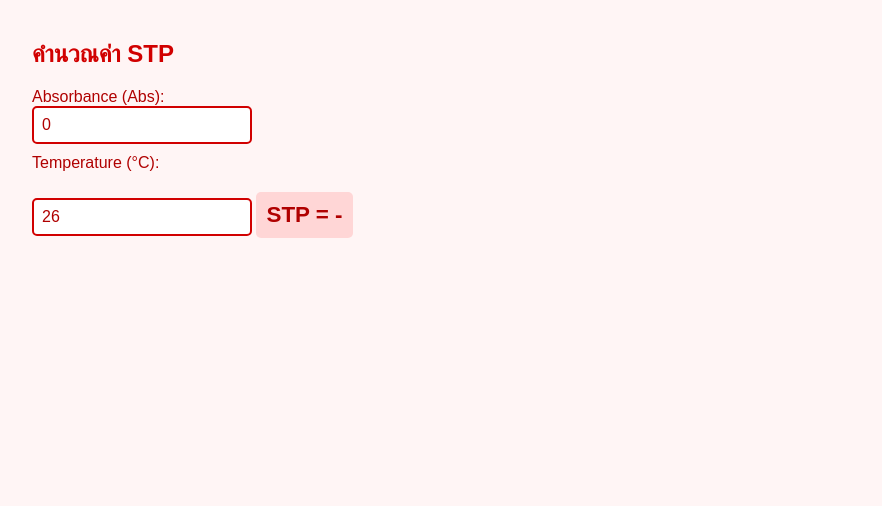
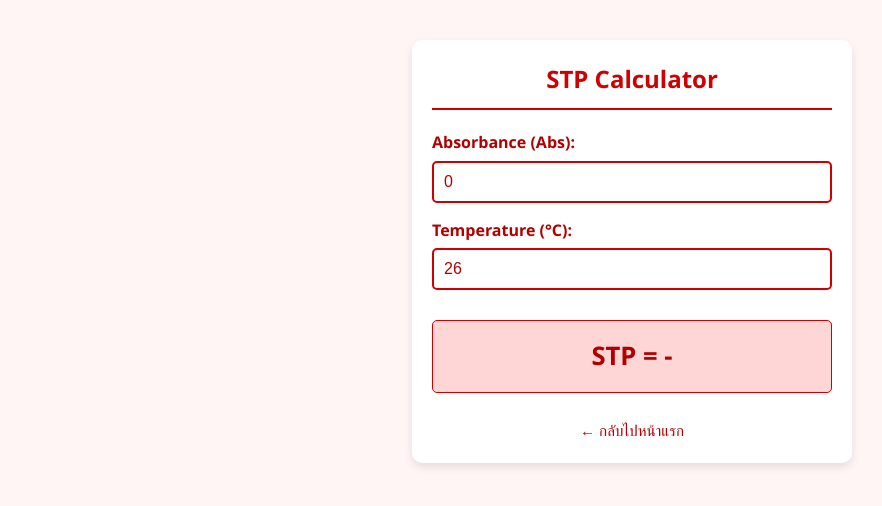
Before and after one commit to Naninok/STP, a plain HTML site: page index.html in a window 1280 px wide. Shown: the whole page, without its empty margins (8-890 px from the left). Drawn offline with Linux system fonts and the light colour scheme.

Commit message:
Update index.html

```diff
--- a/index.html
+++ b/index.html
@@ -2,73 +2,111 @@
 <html lang="th">
 <head>
 <meta charset="UTF-8">
+<meta name="viewport" content="width=device-width, initial-scale=1.0">
 <title>STP Calculator</title>
 <style>
   body {
-    font-family: Arial, sans-serif;
+    font-family: 'Segoe UI', Arial, sans-serif;
     margin: 40px;
     background-color: #fff5f5;
     color: #b00000;
+    line-height: 1.6;
+  }
+  .container {
+    max-width: 400px;
+    margin: 0 auto;
+    padding: 20px;
+    background-color: #ffffff;
+    border-radius: 10px;
+    box-shadow: 0 4px 8px rgba(0,0,0,0.1);
   }
   h2 {
     color: #d10000;
+    text-align: center;
+    border-bottom: 2px solid #d10000;
+    padding-bottom: 10px;
+    margin-top: 0;
   }
   label {
     display: block;
-    margin-top: 10px;
+    margin-top: 15px;
+    font-weight: bold;
   }
   input {
-    padding: 8px;
-    width: 200px;
+    padding: 10px;
+    width: 100%;
+    box-sizing: border-box;
     border: 2px solid #d10000;
     border-radius: 5px;
     font-size: 1em;
     color: #b00000;
+    margin-top: 5px;
+  }
+  input:focus {
+    outline: none;
+    border-color: #ff0000;
   }
   .result {
-    margin-top: 20px;
-    font-size: 1.4em;
+    margin-top: 30px;
+    font-size: 1.6em;
     font-weight: bold;
     background-color: #ffd6d6;
-    padding: 10px;
+    padding: 15px;
     border-radius: 5px;
-    display: inline-block;
+    text-align: center;
+    border: 1px solid #d10000;
+  }
+  .back-link {
+    display: block;
+    margin-top: 25px;
+    font-size: 0.95em;
+    color: #b00000;
+    text-decoration: none;
+    text-align: center;
+  }
+  .back-link:hover {
+    text-decoration: underline;
   }
 </style>
 </head>
 <body>
 
-<h2>คำนวณค่า STP</h2>
+<div class="container">
+  <h2>STP Calculator</h2>
 
-<label>Absorbance (Abs):</label>
-<input type="number" step="0.001" id="abs" value="0" oninput="calculate()">
+  <label for="abs">Absorbance (Abs):</label>
+  <input type="number" step="0.0001" id="abs" value="0" oninput="calculate()">
 
-<label>Temperature (°C):</label>
-<input type="number" step="1" id="temp_c" value="26" oninput="calculate()">
+  <label for="temp_c">Temperature (°C):</label>
+  <input type="number" step="1" id="temp_c" value="26" oninput="calculate()">
 
-<div class="result" id="result">STP = -</div>
+  <div class="result" id="result">STP = -</div>
+
+  <div>
+    <a href="https://naninok.github.io/Main-Page/" class="back-link">← กลับไปหน้าแรก</a>
+  </div>
+</div>
 
 <script>
 function calculate() {
     const abs = parseFloat(document.getElementById('abs').value);
     const tempC = parseFloat(document.getElementById('temp_c').value);
 
+    // ถ้าไม่ได้กรอก หรือกรอกไม่ครบ ให้แสดง "-"
     if (isNaN(abs) || isNaN(tempC)) {
         document.getElementById('result').innerText = "STP = -";
         return;
     }
 
-    const F = (tempC * 9/5) + 32;  // C → F
-
+    const F = (tempC * 9/5) + 32;
     const A = 5.846 - (0.1717 * F);
     const B = -41.9192 + (0.7085 * F);
     const C = B * abs;
     const D = 35.2916 - (0.1521 * F);
     const E = D * (abs * abs);
-
     const stp = A + C + E;
 
-    document.getElementById('result').innerText = "STP = " + stp.toFixed(6);
+    document.getElementById('result').innerText = "STP = " + stp.toFixed(2);
 }
 </script>
 
```
